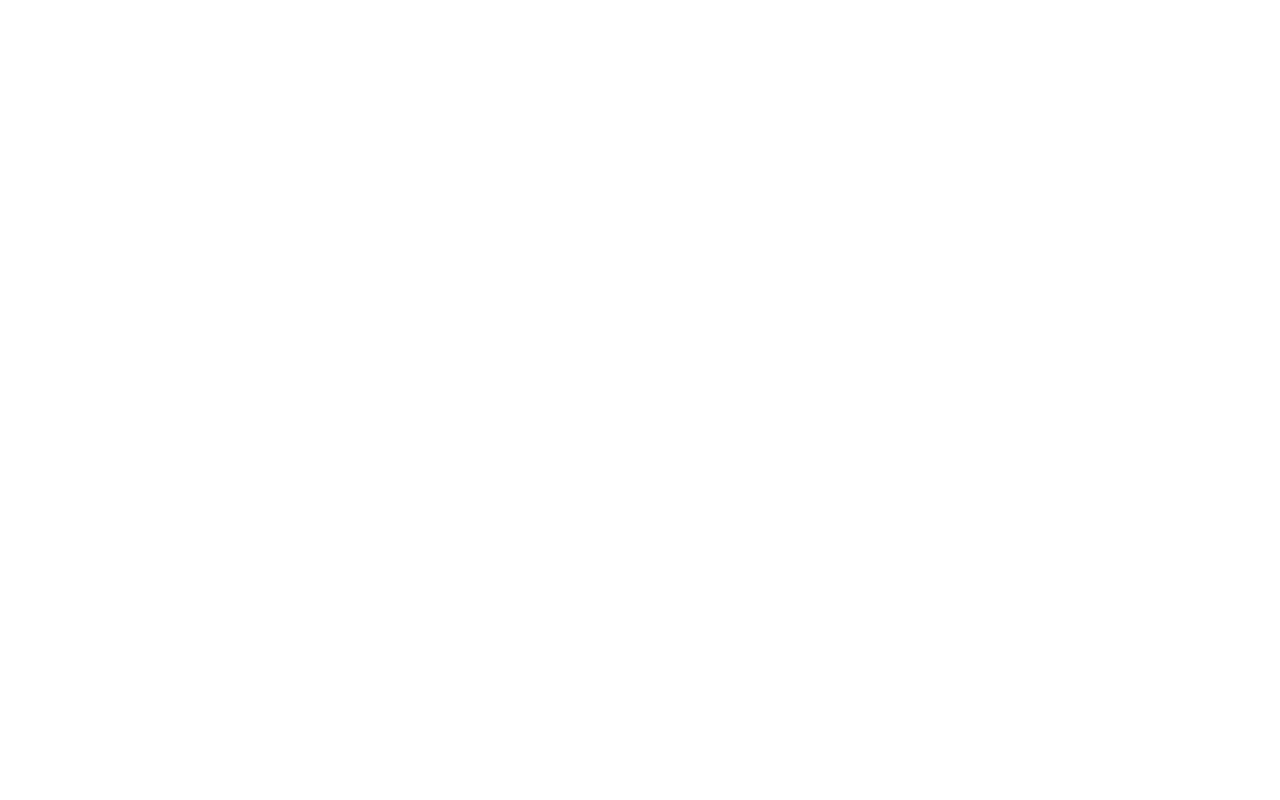
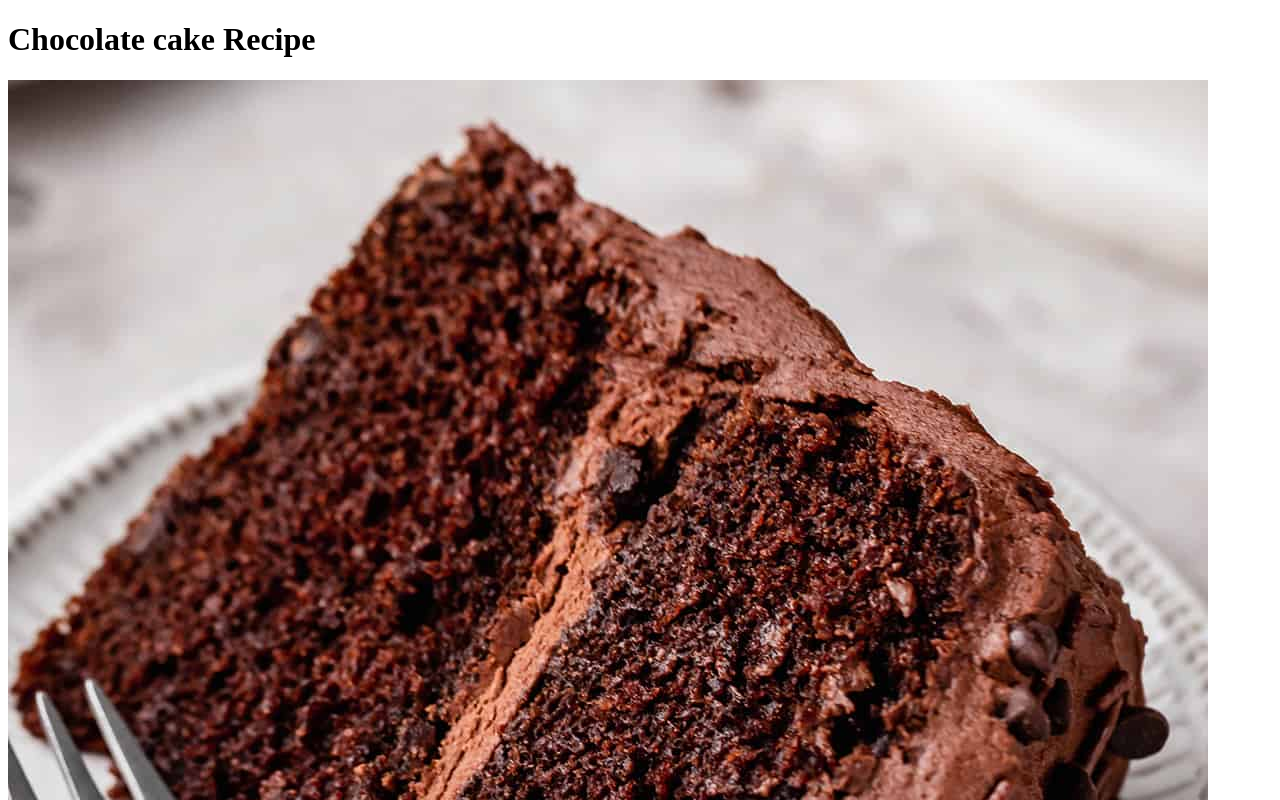
Before and after one commit to kevishr/odin-recipes, a plain HTML site: page recipes/chocolatecake.html in a window 1280 px wide. Shown: the top 800 px of the page. Drawn offline with Linux system fonts and the light colour scheme.

Commit message:
Add heading for recipe and image

```diff
--- a/recipes/chocolatecake.html
+++ b/recipes/chocolatecake.html
@@ -6,6 +6,8 @@
     <title>Chocolate Cake Recipe</title>
 </head>
 <body>
+    <h1>Chocolate cake Recipe</h1>
+    <img src="../images/chocolatecake.jpg" alt="Slice of chcolate cake image">
 
 </body>
 </html>
```
